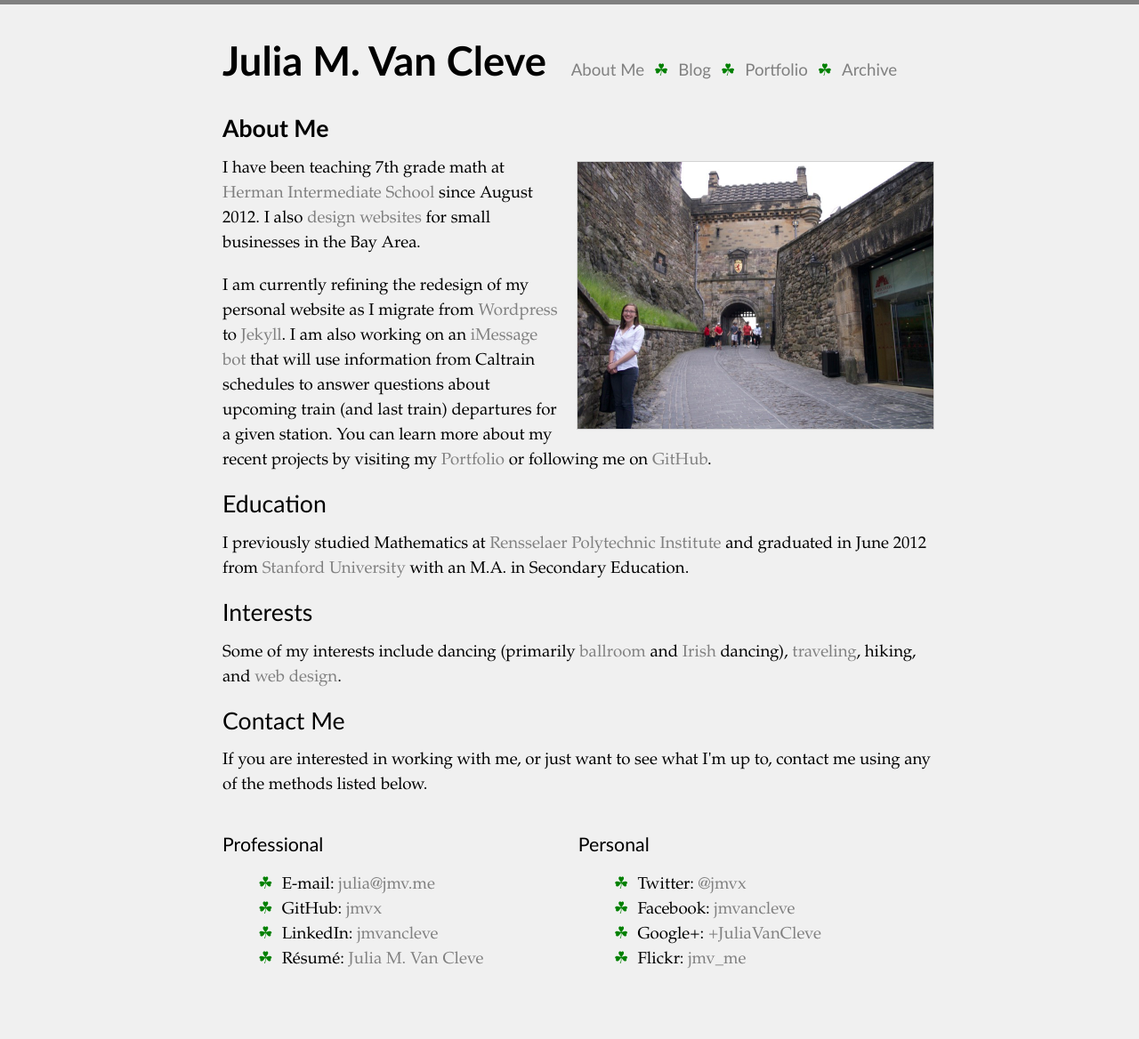
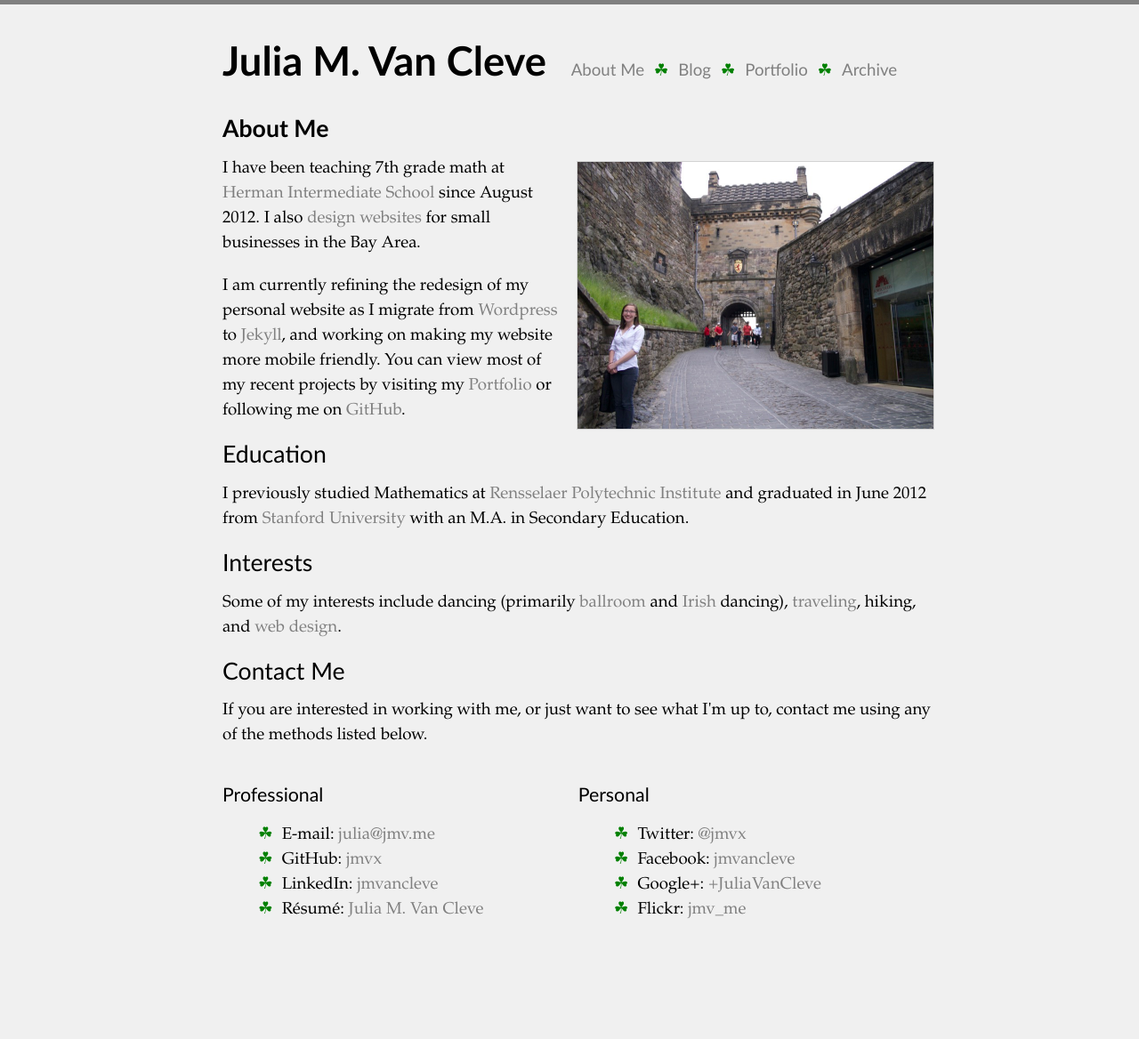
Before and after one commit to jmvx/jmv.me, a Jekyll site: the page built from index.html, in a window 1280 px wide. Shown: the whole page at 89% size. Built offline with Jekyll 4.4.1, drawn with Linux system fonts in a browser that asks for light colours; after the commit the page ends 1112 px from its top, so only the background shows below that.

Commit message:
Edited About Me

```diff
--- a/index.html
+++ b/index.html
@@ -7,7 +7,7 @@ description: This is my website
 <h1 style="font-weight:bold;">About Me</h1>
 <p>I have been teaching 7th grade math at <a href="http://www.ogsd.k12.ca.us/html/schoolinfo.html" target="_blank">Herman Intermediate School</a> since August 2012. I also <a href="/portfolio/">design websites</a> for small businesses in the Bay Area.</p>
 
-<p>I am currently refining the redesign of my personal website as I migrate from <a href="/blog/wordpress/">Wordpress</a> to <a href="http://jekyllrb.com" target="_blank">Jekyll</a>. I am also working on an <a href="/blog/caltrain-imessage-bot/">iMessage bot</a> that will use information from Caltrain schedules to answer questions about upcoming train (and last train) departures for a given station. You can learn more about my recent projects by visiting my <a href="/portfolio/">Portfolio</a> or following me on <a href="https://github.com/jmvx" target="_blank">GitHub</a>.</p>
+<p>I am currently refining the redesign of my personal website as I migrate from <a href="/blog/wordpress/">Wordpress</a> to <a href="http://jekyllrb.com" target="_blank">Jekyll</a>, and working on making my website more mobile friendly. You can view most of my recent projects by visiting my <a href="/portfolio/">Portfolio</a> or following me on <a href="https://github.com/jmvx" target="_blank">GitHub</a>.</p>
 
 <h1>Education</h1>
 <p>I previously studied Mathematics at <a href="http://rpi.edu/dept/math/" target="_blank">Rensselaer Polytechnic Institute</a> and graduated in June 2012 from <a href="https://gse-step.stanford.edu/" target="_blank">Stanford University</a> with an M.A. in Secondary Education.</p>
```
